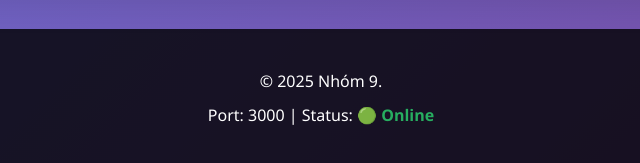
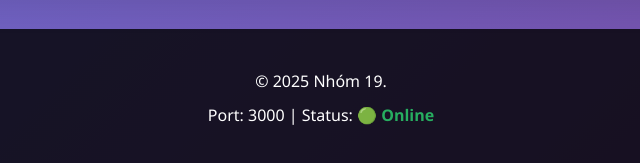
Before and after one commit to riold02/Lab1_Team19, a website: page public/index.html in a window 1280 px wide. Shown: the part 1205-1368 px from the top of the page, 319-959 px from the left. Drawn offline with nearby package versions, Linux system fonts and the light colour scheme; no server answers.

Commit message:
sua index html

```diff
--- a/package.json
+++ b/package.json
@@ -19,7 +19,8 @@
   "dependencies": {
     "express": "^4.18.2",
     "socket.io": "^4.8.1",
-    "socket.io-client": "^4.8.1"
+    "socket.io-client": "^4.8.1",
+    "websocket": "^1.0.35"
   },
   "devDependencies": {
     "nodemon": "^3.1.10"
--- a/public/index.html
+++ b/public/index.html
@@ -108,7 +108,7 @@
 
     <footer>
         <div class="container">
-            <p>&copy; 2025 Nhóm 9.</p>
+            <p>&copy; 2025 Nhóm 19.</p>
             <p>Port: 3000 | Status: <span id="server-status" class="status-online">🟢 Online</span></p>
         </div>
     </footer>
```
Also changed, not shown: 1 other file.
